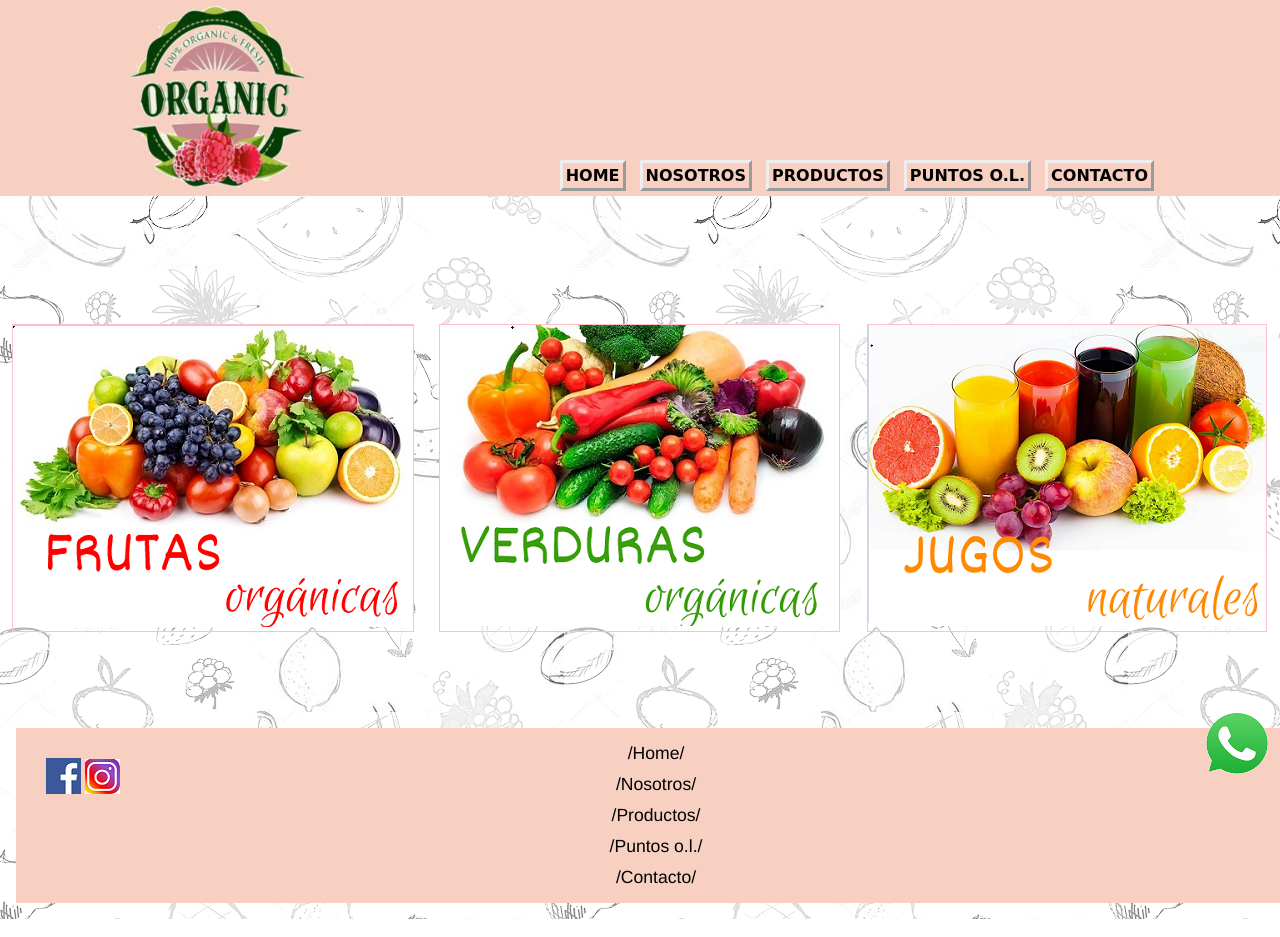
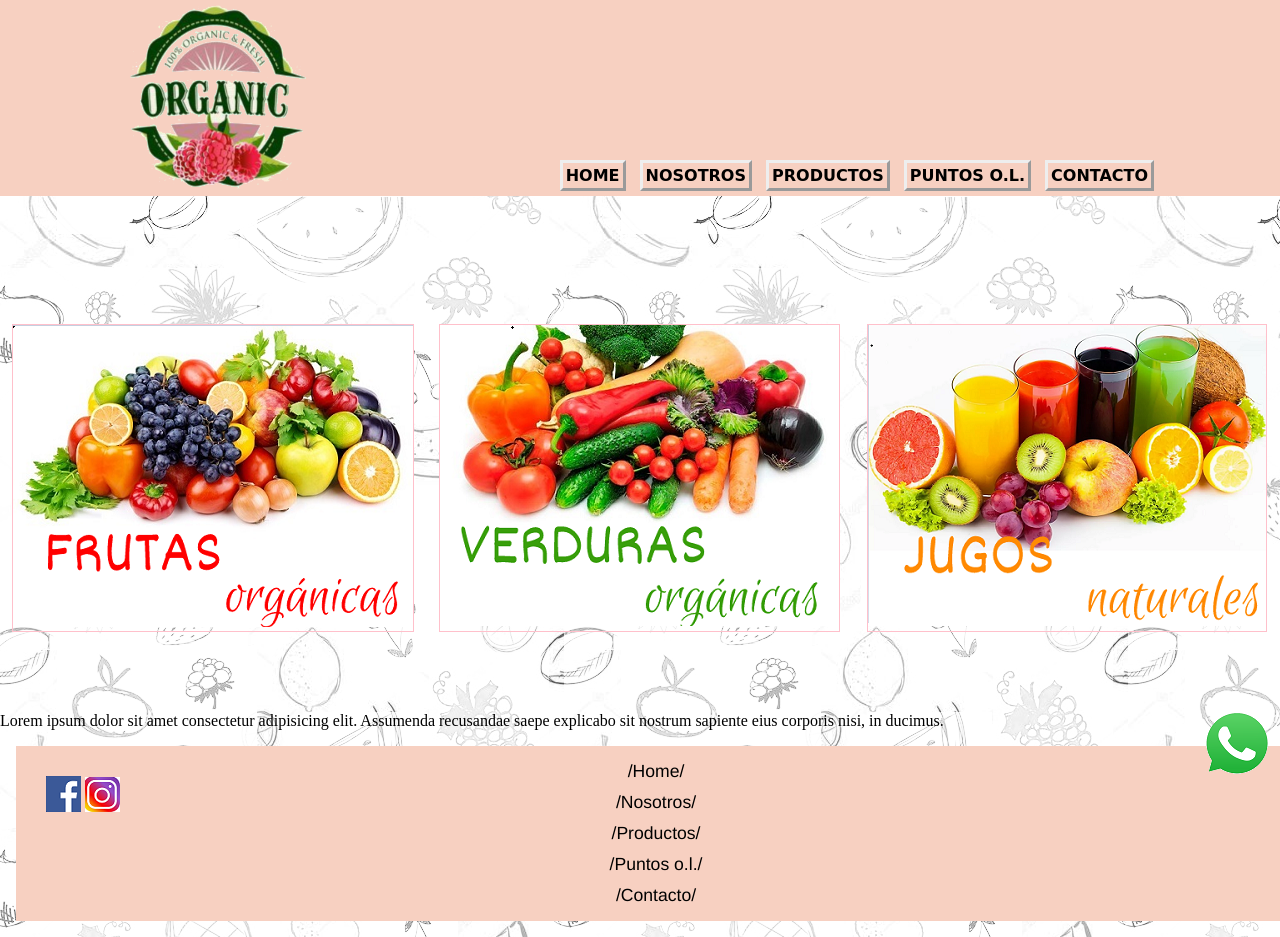
Before and after one commit to SilBus/proyecto, a plain HTML site: page index.html in a window 1280 px wide. Drawn offline with Linux system fonts and the light colour scheme.

Commit message:
agregue lorem en index

```diff
--- a/index.html
+++ b/index.html
@@ -41,6 +41,9 @@
                 <div class="img2"><img src="./img/img2.png" alt="Imagen de producto"></div>
                 <div class="img3"><img src="./img/img3.png" alt="Imagen de producto"></div>
             </div>
+            <p>
+                Lorem ipsum dolor sit amet consectetur adipisicing elit. Assumenda recusandae saepe explicabo sit nostrum sapiente eius corporis nisi, in ducimus.
+            </p>
         </main>
         <footer>
             <div class="containerFooter">
```
